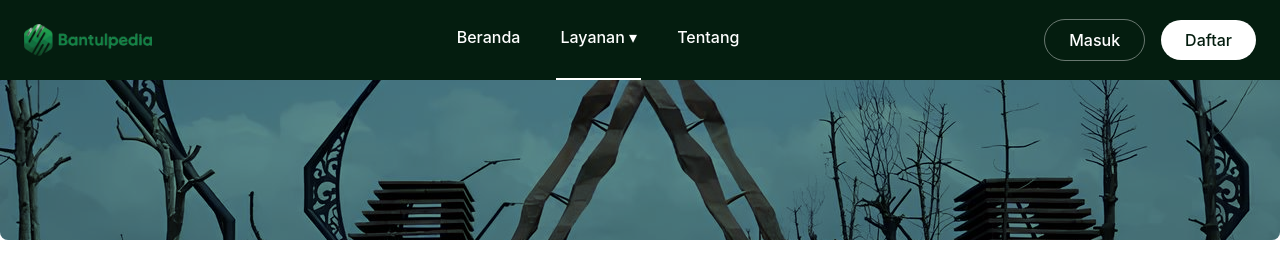
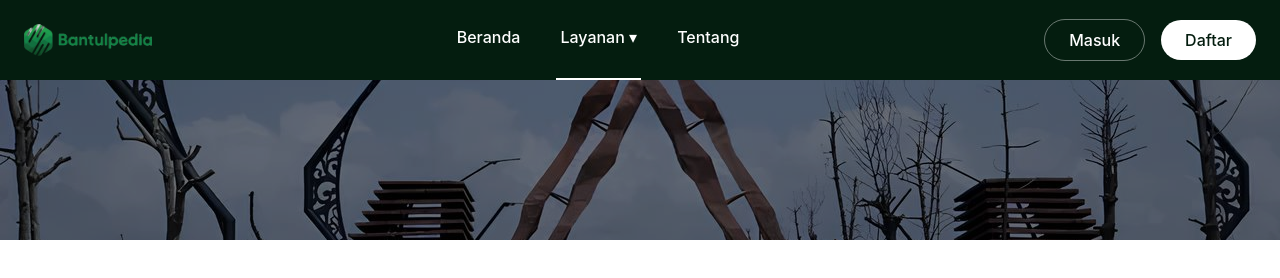
Before and after one commit to ulfhiraa/bantulpedia-website, a React (Vite) app: page /layanan/publik/Pariwisata/jelajah-bantul in a window 1280 px wide. Shown: the top 278 px of the page. Built offline with nearby package versions, Linux system fonts and the light colour scheme.

Commit message:
update hero bg

```diff
--- a/src/pages/layanan/publik/Pariwisata/JelajahBantul.jsx
+++ b/src/pages/layanan/publik/Pariwisata/JelajahBantul.jsx
@@ -133,13 +133,19 @@ export default function JelajahBantulPage() {
     <div className="min-h-screen bg-white text-gray-800 flex flex-col">
       <Navbar />
 
-      {/* Hero */}
-      <div className="h-40 md:h-60 relative rounded-b-lg overflow-hidden">
+      {/* Banner – clear image with deep tone */}
+      <div className="h-40 md:h-60 relative overflow-hidden ">
+        {/* Background image (jernih) */}
         <div
           className="absolute inset-0 bg-cover bg-center"
           style={{ backgroundImage: `url(${heroBg})` }}
         />
-        <div className="absolute inset-0 bg-emerald-900/60 mix-blend-multiply" />
+
+        {/* Deep dark overlay */}
+        <div className="absolute inset-0 bg-black/45" />
+
+        {/* Subtle color tone (optional, for depth) */}
+        <div className="absolute inset-0 bg-slate-900/20 mix-blend-multiply" />
       </div>
 
       <main className="w-full px-10 py-10 flex gap-8 flex-1 overflow-hidden items-start">
```
